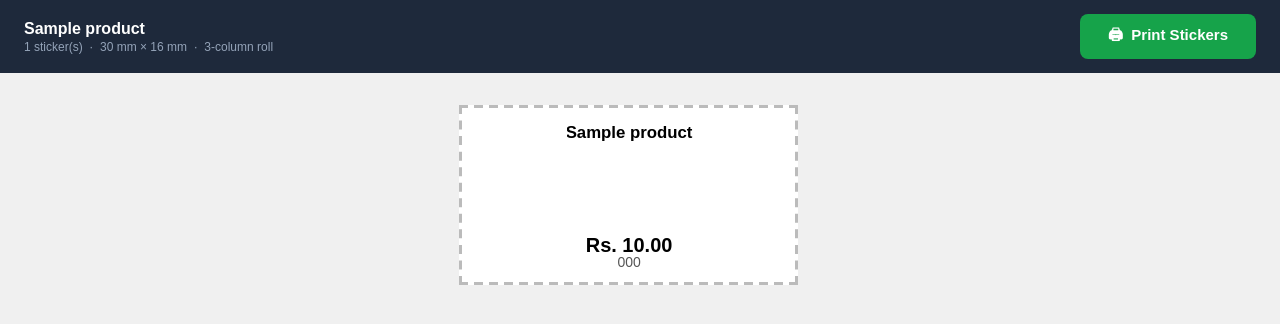
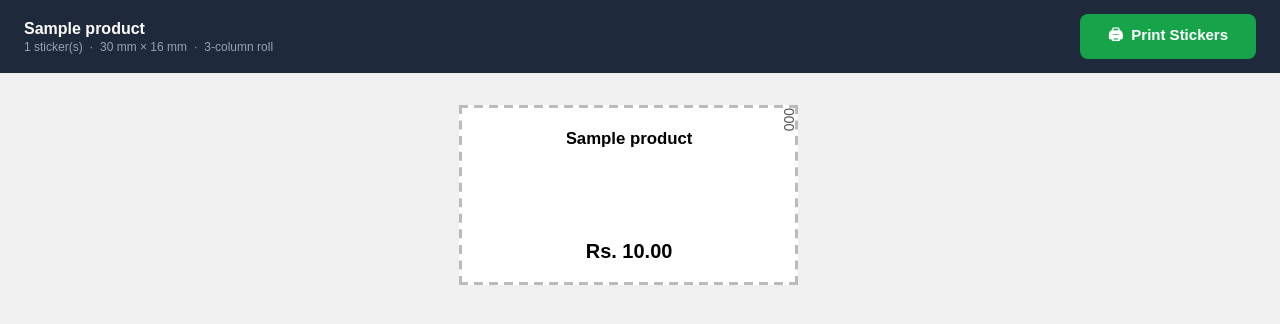
Before and after one commit to nadeeshanchathuranga/lvrsheaven, a Laravel app: page /barcode-sticker/1 in a window 1280 px wide. Shown: the top 324 px of the page. Run offline with Laravel 10, Linux system fonts and the light colour scheme; a user stored in the database is signed in; data comes from the database, SQL or seed files in the repository; tables that the repository leaves empty hold one stand-in row (values such as "Sample post"); some libraries are stand-ins or nearby versions.

Commit message:
refactor sticker supplier positioning for improved layout and alignment

```diff
--- a/resources/views/barcode-sticker-bulk.blade.php
+++ b/resources/views/barcode-sticker-bulk.blade.php
@@ -119,6 +119,11 @@
     }
 
     .sticker-supplier {
+      position: absolute;
+      right: 0;
+      top: 0;
+      height: 100%;
+      writing-mode: vertical-lr;
       font-size: 3.5pt;
       color: #555;
     }
--- a/resources/views/barcode-sticker.blade.php
+++ b/resources/views/barcode-sticker.blade.php
@@ -82,6 +82,7 @@
       width:  30mm;
       height: 16mm;
       overflow: hidden;
+      position: relative;
       display: flex;
       flex-direction: column;
       align-items: center;
@@ -123,6 +124,11 @@
     }
 
     .sticker-supplier {
+      position: absolute;
+      right: 0;
+      top: 0;
+      height: 100%;
+      writing-mode: vertical-lr;
       font-size: 3.5pt;
       color: #555;
     }
--- a/resources/views/grn-barcodes.blade.php
+++ b/resources/views/grn-barcodes.blade.php
@@ -118,6 +118,11 @@
     }
 
     .sticker-supplier {
+      position: absolute;
+      right: 0;
+      top: 0;
+      height: 100%;
+      writing-mode: vertical-lr;
       font-size: 3.5pt;
       color: #555;
     }
```
